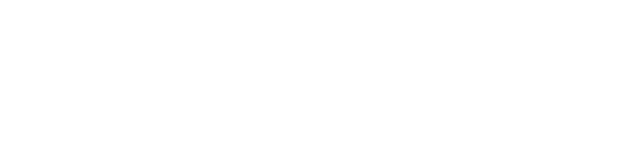
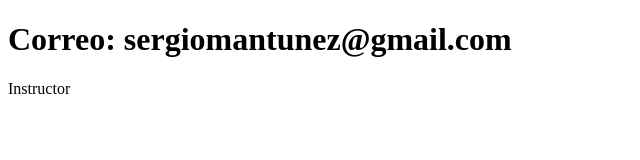
Before and after one commit to CheckHaking/sistema-de-registro, a plain HTML site: page index.html in a window 1280 px wide. Shown: the whole page, without its empty margins (0-640 px from the left). Drawn offline with Linux system fonts and the light colour scheme.

Commit message:
actualiza el contacto

```diff
--- a/index.html
+++ b/index.html
@@ -6,6 +6,8 @@
     <title>Sistema de registro de cuentas</title>
 </head>
 <body>
+    <h1>Correo: sergiomantunez@gmail.com</h1>
+        <p>Instructor</p>
 
 </body>
 </html>
```
